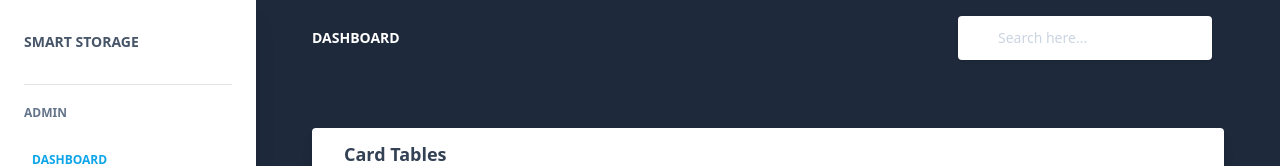
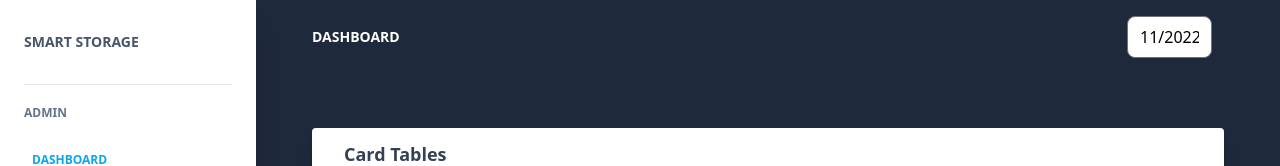
Before and after one commit to arrudadev/pi-smart-storage, a Next.js app: page /admin/dashboard in a window 1280 px wide. Shown: the top 166 px of the page. Built offline with nearby package versions, Linux system fonts and the light colour scheme.

Commit message:
chore: add react datepicker

```diff
--- /dev/null
+++ b/components/Inputs/Datepicker.tsx
@@ -0,0 +1,23 @@
+import { useState } from 'react';
+import ReactDatepicker from 'react-datepicker';
+
+import ptBR from 'date-fns/locale/pt-BR';
+
+export const Datepicker = () => {
+  const [startDate, setStartDate] = useState(new Date());
+
+  function handleChangeDate(date: Date) {
+    setStartDate(date);
+  }
+
+  return (
+    <ReactDatepicker
+      selected={startDate}
+      onChange={handleChangeDate}
+      dateFormat="MM/yyyy"
+      locale={ptBR}
+      showMonthYearPicker
+      showFullMonthYearPicker
+    />
+  );
+};
--- a/package.json
+++ b/package.json
@@ -16,9 +16,11 @@
     "@tailwindcss/typography": "^0.5.8",
     "autoprefixer": "^10.4.13",
     "chart.js": "^4.0.1",
+    "date-fns": "^2.29.3",
     "next": "13.0.2",
     "postcss": "^8.4.18",
     "react": "18.2.0",
+    "react-datepicker": "^4.8.0",
     "react-dom": "18.2.0",
     "tailwindcss": "^3.2.2"
   },
@@ -27,6 +29,7 @@
     "@commitlint/config-conventional": "^17.2.0",
     "@types/node": "18.11.9",
     "@types/react": "18.0.25",
+    "@types/react-datepicker": "^4.8.0",
     "@types/react-dom": "18.0.8",
     "@typescript-eslint/eslint-plugin": "^5.42.1",
     "@typescript-eslint/parser": "^5.42.1",
--- a/pages/_app.tsx
+++ b/pages/_app.tsx
@@ -1,6 +1,8 @@
 import type { AppProps } from 'next/app';
 
+import 'react-datepicker/dist/react-datepicker.css';
 import '../styles/global.css';
+import '../styles/react-datepicker.css';
 
 export default function App({ Component, pageProps }: AppProps) {
   return <Component {...pageProps} />;
--- a/pages/admin/dashboard.tsx
+++ b/pages/admin/dashboard.tsx
@@ -1,4 +1,5 @@
 import { LineChart } from '../../components/Charts/LineChart';
+import { Datepicker } from '../../components/Inputs/Datepicker';
 import { Sidebar } from '../../components/Navbars/Sidebar';
 
 export default function Dashboard() {
@@ -22,14 +23,7 @@ export default function Dashboard() {
             {/* Form */}
             <form className="md:flex hidden flex-row flex-wrap items-center lg:ml-auto mr-3">
               <div className="relative flex w-full flex-wrap items-stretch">
-                <span className="z-10 h-full leading-snug font-normal absolute text-center text-blueGray-300 absolute bg-transparent rounded text-base items-center justify-center w-8 pl-3 py-3">
-                  <i className="fas fa-search" />
-                </span>
-                <input
-                  type="text"
-                  placeholder="Search here..."
-                  className="border-0 px-3 py-3 placeholder-blueGray-300 text-blueGray-600 relative bg-white bg-white rounded text-sm shadow outline-none focus:outline-none focus:ring w-full pl-10"
-                />
+                <Datepicker />
               </div>
             </form>
           </div>
--- /dev/null
+++ b/styles/react-datepicker.css
@@ -0,0 +1,17 @@
+.react-datepicker__month-wrapper {
+  display: flex;
+}
+
+.react-datepicker__month-text {
+  padding: 5px;
+  width: 4.5rem !important;
+}
+
+.react-datepicker__navigation-icon {
+  top: 5px;
+}
+
+.react-datepicker__input-container > input {
+  width: 85px;
+  border-radius: 8px;
+}
```
Also changed, not shown: .eslintrc.js, 1 other file (tests, documents, lock files or other folders).
